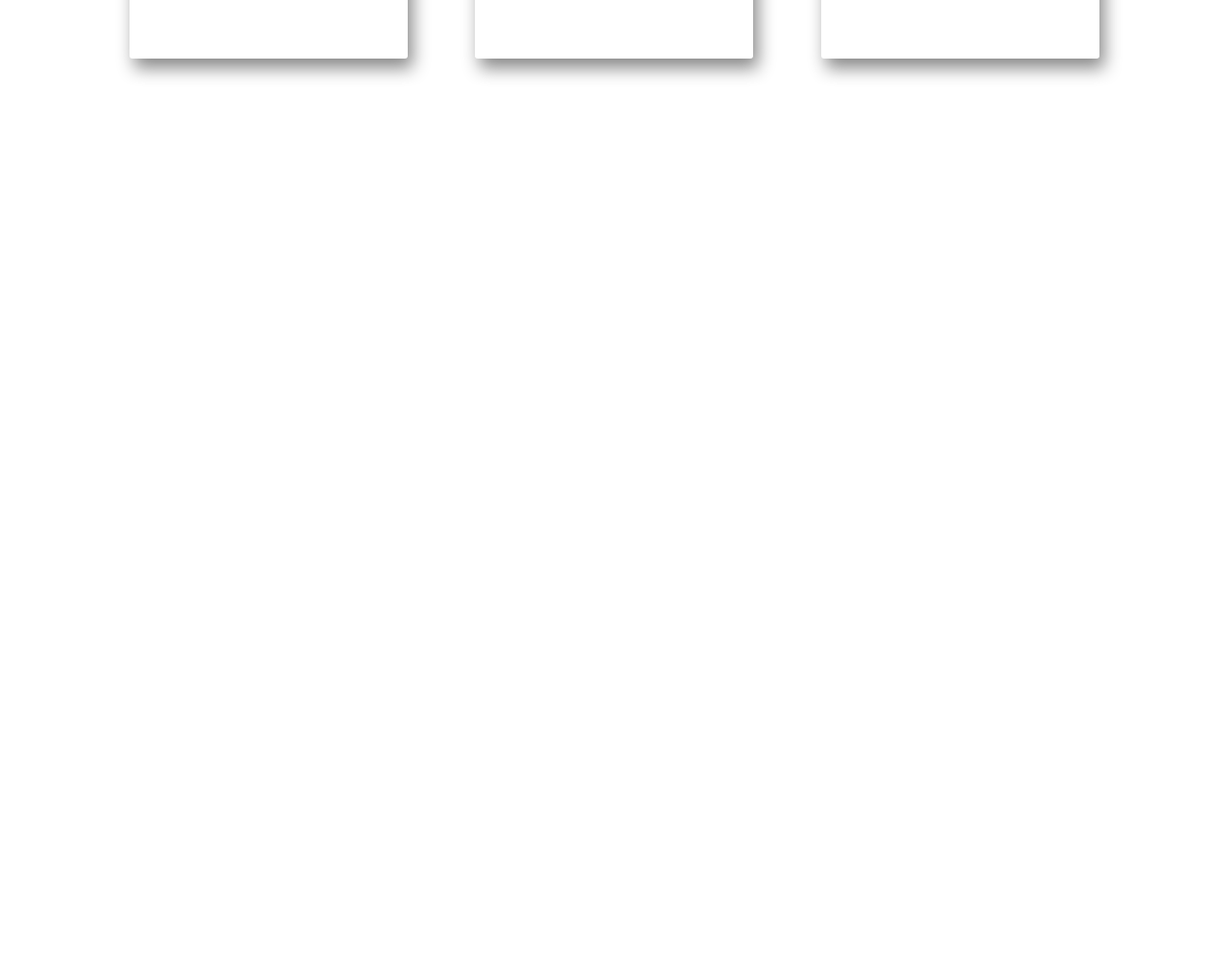
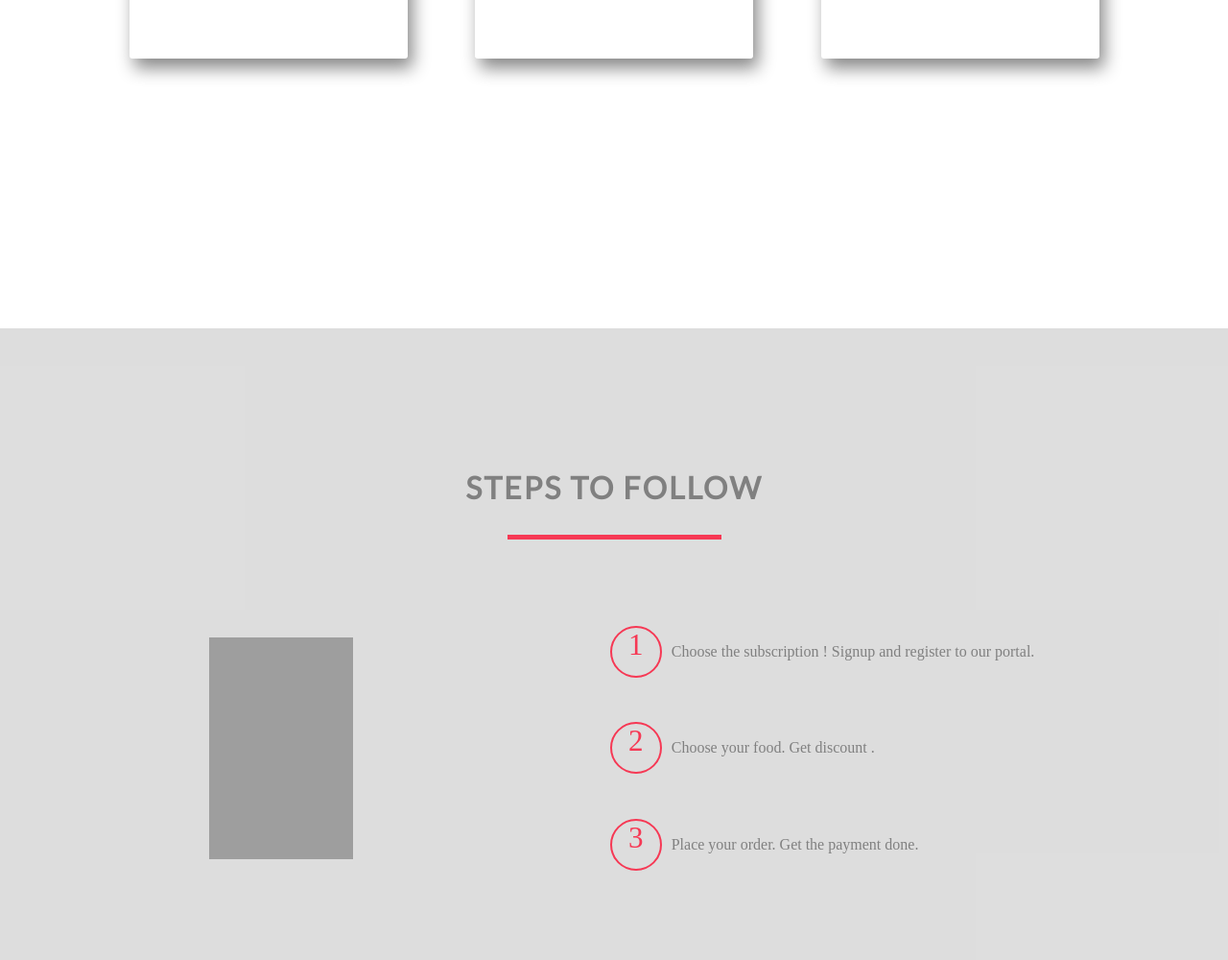
Before and after one commit to Saurav109677/foodApp, a website: page index.html in a window 1280 px wide. Shown: the part 1398-2398 px from the top of the page at 96% size. Before the commit the page ends 1670 px from the top, so only its background shows below. Drawn offline with Linux system fonts and the light colour scheme; grey boxes are pictures that could not be loaded.

Commit message:
added steps to follow

```diff
--- a/index.html
+++ b/index.html
@@ -55,8 +55,32 @@
             </div>
         </div>
     </div>
-    <!-- <div class="content" style="height: 100vh;width:100%;opacity: inherit;" >  -->
+    <div class="steps-content" >
+        <h1>STEPS TO FOLLOW</h1>
+        <div class="underline"></div>
+        <div class="steps-block">
+            <div class="food-img">
+                <img src="./resources/images/pexels-pixabay-315755.jpg" alt="" srcset="">
+            </div>
+            <div class="step-to-follow">
+                <div class="step">
+                    <div class="number">1</div>
+                    <div class="step-text">Choose the subscription ! Signup and register to our portal.</div>
+                </div>
 
+                <div class="step">
+                    <div class="number">2</div>
+                    <div class="step-text">Choose your food. Get discount .</div>
+                </div>
+
+                <div class="step">
+                    <div class="number">3</div>
+                    <div class="step-text">Place your order. Get the payment done.</div>
+                </div>
+
+
+            </div>
+        </div>
     </div>
     <script src="script.js"></script>
 </body>
--- a/style.css
+++ b/style.css
@@ -152,3 +152,70 @@
 .feature-block p{
     text-align: center;
 }
+
+.steps-content{
+    height: 100vh;
+    /* width: 80%; */
+    display: flex;
+    flex-direction: column;
+    align-items: center;
+    color: grey;
+    margin-top: 70px;
+    justify-content: center;
+    background: #d3d3d3c2;
+}
+
+.steps-content h1{
+    font-family: 'Lato';
+    /* color: ey; */
+    letter-spacing: 2px;
+}
+.steps-block{
+    /* border: 1px solid; */
+    width: 100%;
+    height: 435px;
+    display: flex;
+    justify-content: space-evenly;
+    align-items: center;
+}
+
+.food-img{
+    width: 50%;
+    align-items: center;
+    display: flex;
+    justify-content: center;
+}
+
+.food-img img{
+    height: 231px;
+    width: 150px;
+}
+
+.step-to-follow{
+    /* border: 1px solid; */
+    height: 80%;
+    width: 55%;
+    display: flex;
+    flex-direction: column;
+    justify-content: space-evenly;
+    /* align-items: center; */
+    padding-left: 50px;
+}
+
+.number{
+    border: 2px solid #F63854;
+    width: 50px;
+    height: 50px;
+    border-radius: 50px;
+    font-size: 31px;
+    text-align: center;
+    margin-right: 10px;
+    color:#F63854;
+}
+
+.step{
+    display: flex;
+    justify-content: flex-start;
+    align-items: center;
+    /* margin-top: 40px; */
+}
```
Also changed, not shown: 1 other file.
